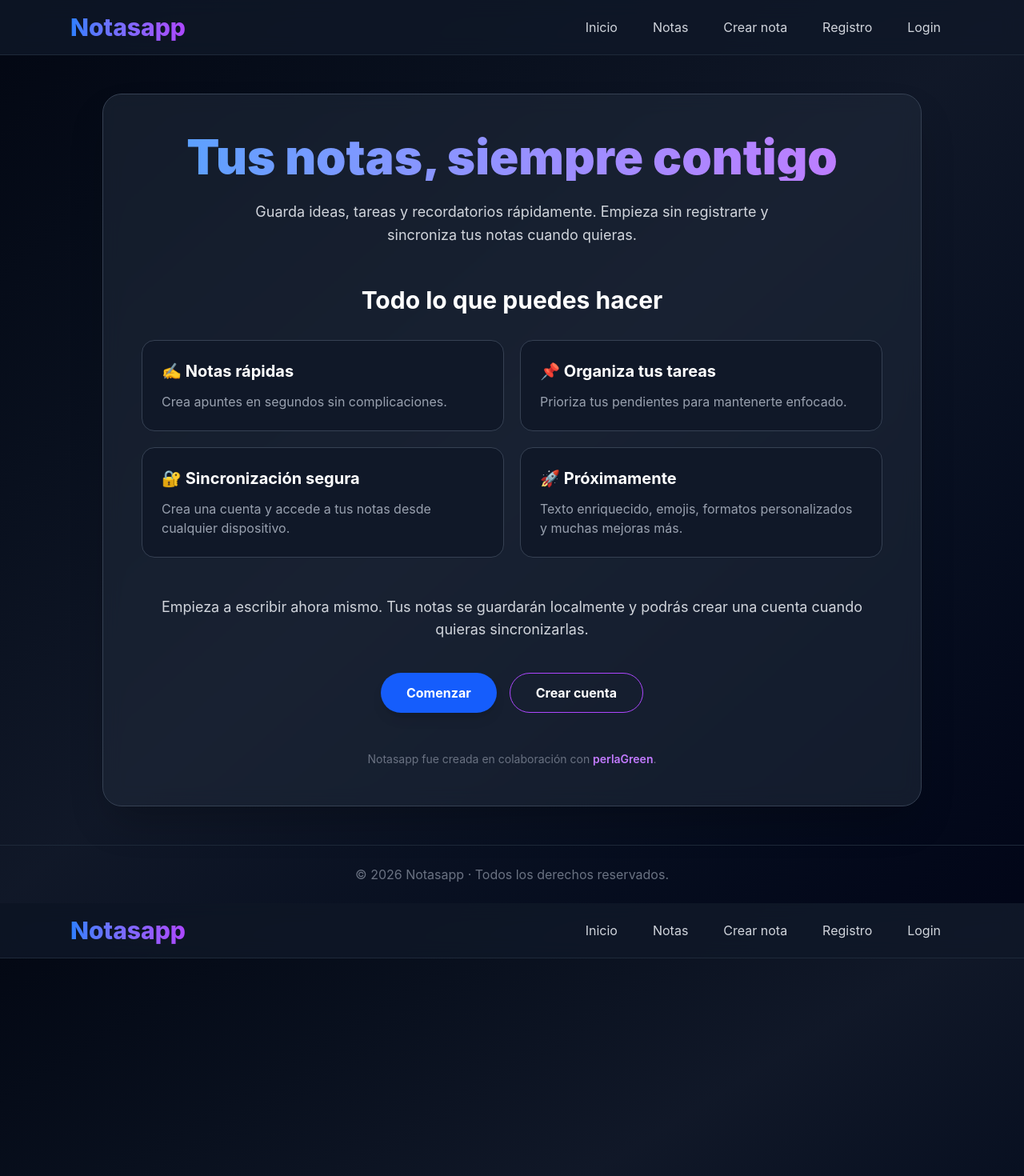
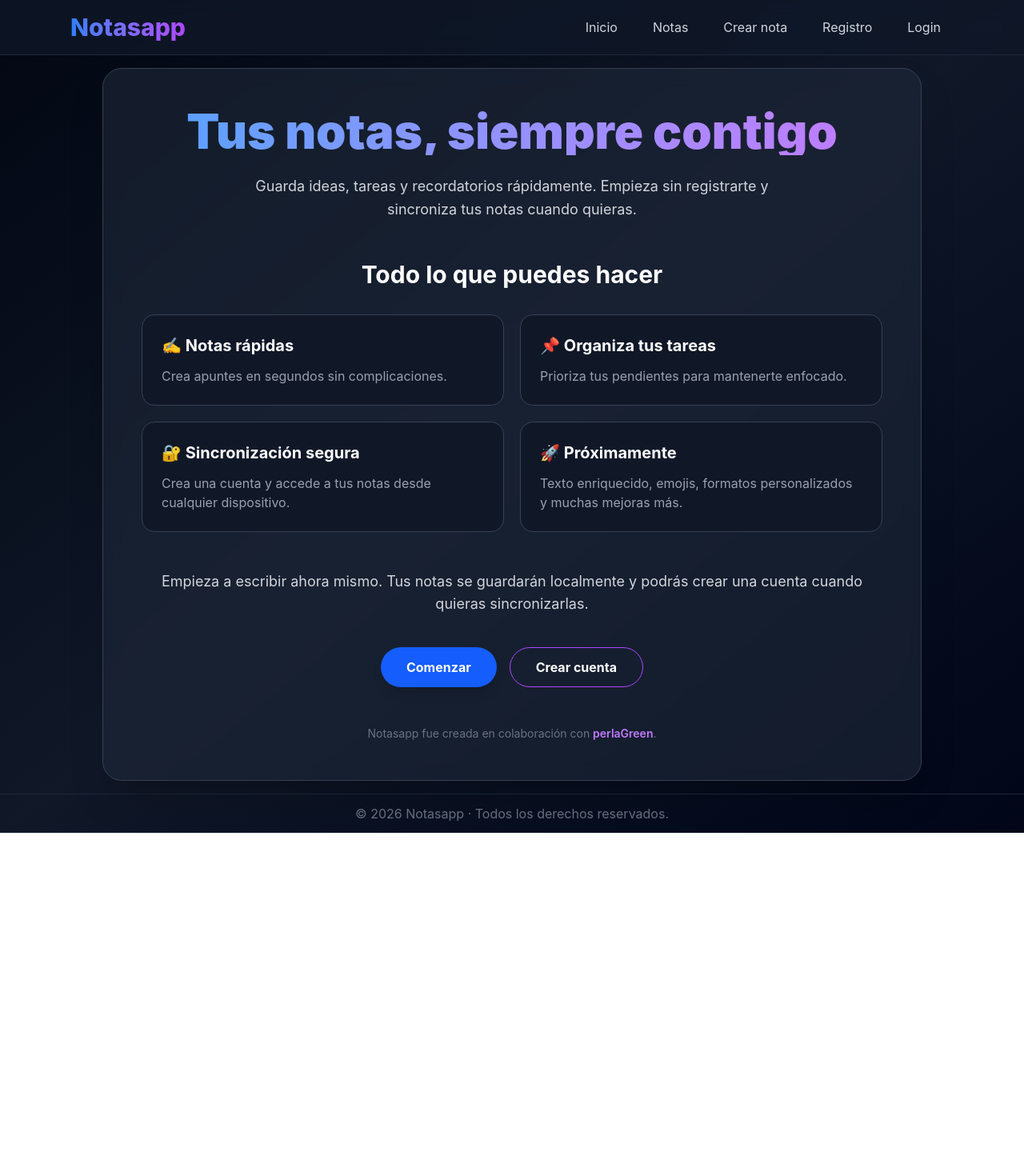
Before and after one commit to vany-codes/notasapp, a React app in the folder frontend/: page / in a window 1280 px wide. Shown: the top 1470 px of the page at 80% size. After the commit the page ends 1041 px from the top, so only its background shows below. Built offline with nearby package versions, Linux system fonts and the light colour scheme; the HTML template or start-up script is replaced by a standard one.

Commit message:
Correcciones de diseño menores

```diff
--- a/frontend/src/App.jsx
+++ b/frontend/src/App.jsx
@@ -22,7 +22,6 @@ function App() {
           <Route path='/login' element={<Login />} />
         </Route>
       </Routes>
-      <Layout />
     </>
   )
 }
--- a/frontend/src/componentes/Footer.jsx
+++ b/frontend/src/componentes/Footer.jsx
@@ -1,6 +1,6 @@
 function Footer() {
     return (
-        <footer className="border-t border-gray-800 py-6 text-center text-gray-500">
+        <footer className="border-t border-gray-800 py-3 text-center text-gray-500">
                 © 2026 Notasapp · Todos los derechos reservados.
             </footer>
      );
--- a/frontend/src/componentes/Layout.jsx
+++ b/frontend/src/componentes/Layout.jsx
@@ -10,7 +10,7 @@ function Layout() {
             <Header />
 
             {/* Contenido principal */}
-            <main className="flex-1 flex items-center justify-center px-6 py-12">
+            <main className="flex-1 flex items-center justify-center px-6 py-4">
                 <Outlet />
             </main>
 
```
